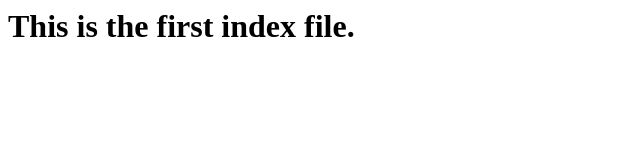
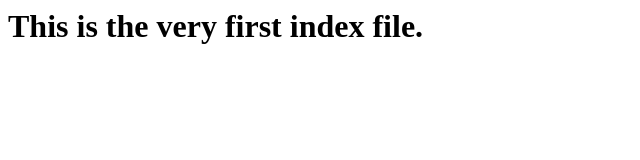
Before and after one commit to enggnehaverma/devops2, a plain HTML site: page index.html in a window 1280 px wide. Shown: the whole page, without its empty margins (0-640 px from the left). Drawn offline with Linux system fonts and the light colour scheme.

Commit message:
Update index.html

```diff
--- a/index.html
+++ b/index.html
@@ -1 +1 @@
-<h1>This is the first index file. </h1>
+<h1>This is the very first index file. </h1>
```
